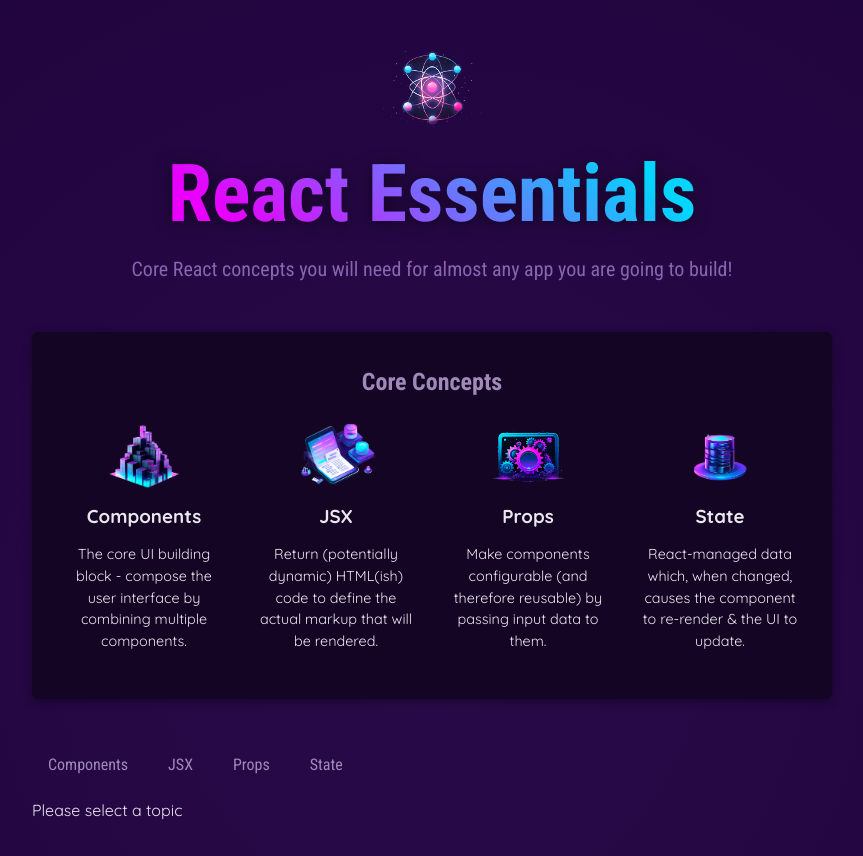
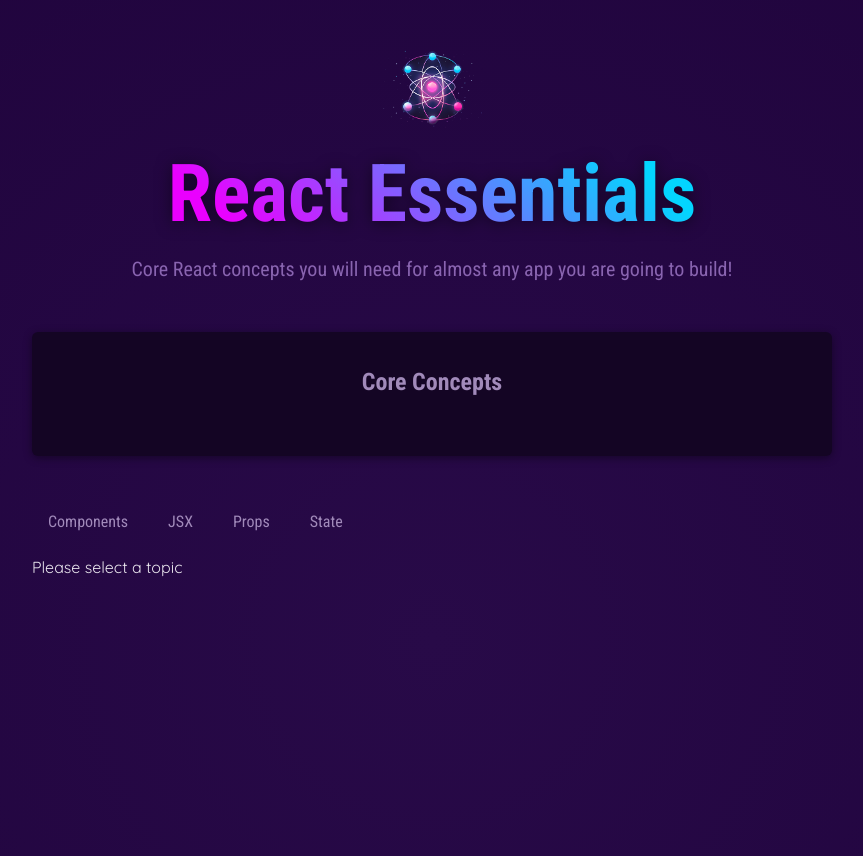
Before and after one commit to shagat/react-projects, a React (Vite) app: page / in a window 1280 px wide. Shown: the top 856 px of the page, without its empty margins (208-1071 px from the left). Built offline with nearby package versions, Linux system fonts and the light colour scheme.

Commit message:
dynimic styling and dynamic list

```diff
--- a/src/App.jsx
+++ b/src/App.jsx
@@ -34,22 +34,17 @@ function App() {
         <section id="core-concepts">
           <h2>Core Concepts</h2>
           <ul>
-            <CoreConcepts
-              image={CORE_CONCEPTS[0].image}
-              title={CORE_CONCEPTS[0].title}
-              description={CORE_CONCEPTS[0].description}
-            />
-            <CoreConcepts {...CORE_CONCEPTS[1]} />
-            <CoreConcepts {...CORE_CONCEPTS[2]} />
-            <CoreConcepts {...CORE_CONCEPTS[3]} />
+            {CORE_CONCEPTS.map((conceptItem) => {
+              <CoreConcepts {...conceptItem}/>
+            })}
           </ul>
         </section>
         <section id="examples">
           <menu>
-            <TabButton onSelect={() => handleSelect('components')}>Components</TabButton>
-            <TabButton onSelect={() => handleSelect('jsx')}>JSX</TabButton>
-            <TabButton onSelect={() => handleSelect('props')}>Props</TabButton>
-            <TabButton onSelect={() => handleSelect('state')}>State</TabButton>
+            <TabButton isSelected={selectedTopic === 'components'} onSelect={() => handleSelect('components')}>Components</TabButton>
+            <TabButton isSelected={selectedTopic === 'jsx'} onSelect={() => handleSelect('jsx')}>JSX</TabButton>
+            <TabButton isSelected={selectedTopic === 'props'} onSelect={() => handleSelect('props')}>Props</TabButton>
+            <TabButton isSelected={selectedTopic === 'state'} onSelect={() => handleSelect('state')}>State</TabButton>
           </menu>
           {tabContent}
         </section>
--- a/src/components/TabButton/TabButton.jsx
+++ b/src/components/TabButton/TabButton.jsx
@@ -1,7 +1,7 @@
-export default function TabButton({ children, onSelect }) {
+export default function TabButton({ children, onSelect, isSelected }) {
   return (
     <li>
-      <button onClick={onSelect}>{children}</button>
+      <button className={isSelected ? 'active' : ''} onClick={onSelect}>{children}</button>
     </li>
   );
 }
```
